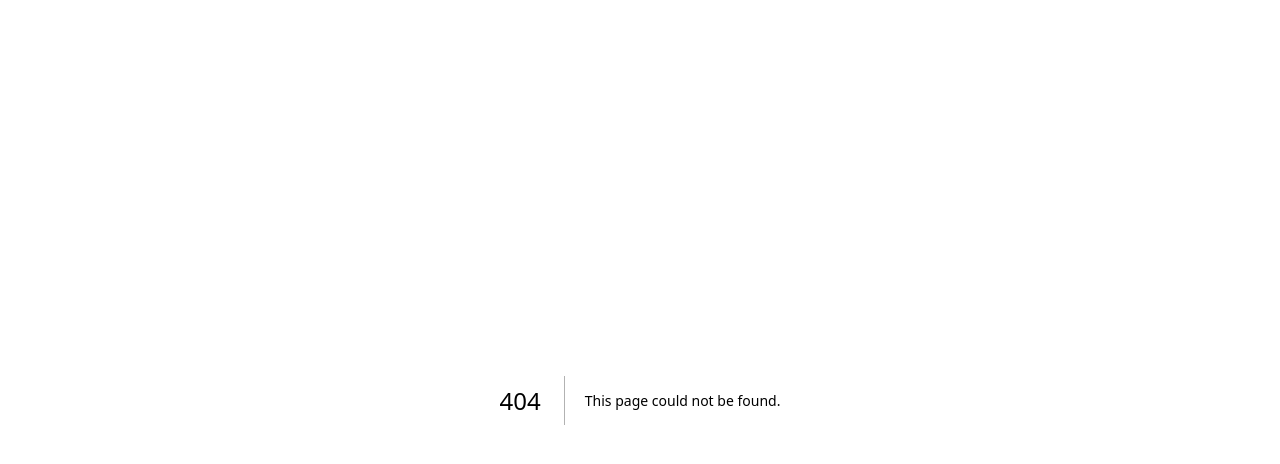
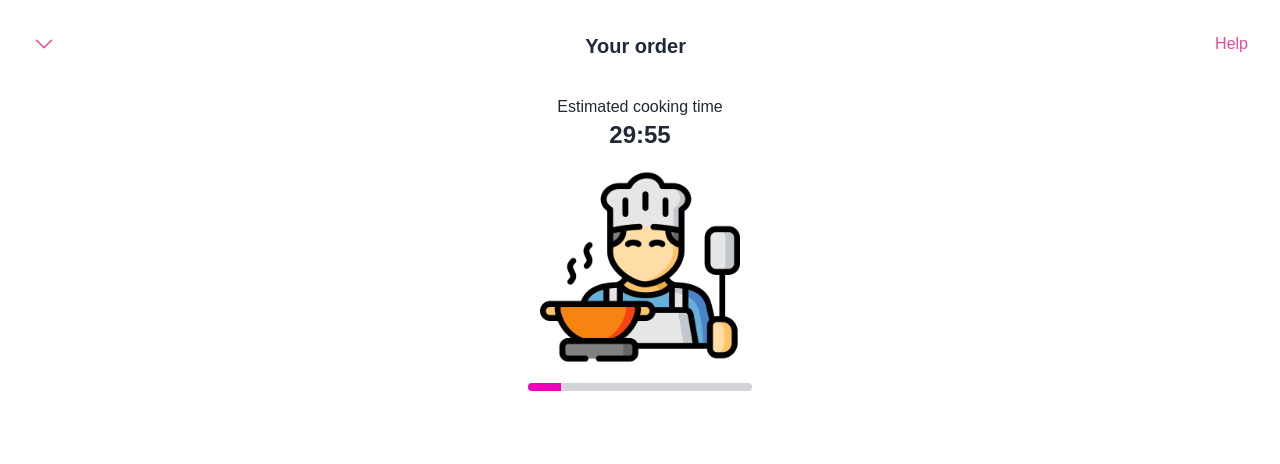
Before and after one commit to showrov29/FoodPandaClone, a Next.js app: page /Components/Trackorder in a window 1280 px wide. Before the commit this address had no page. Shown: the top 464 px of the page. Built offline with nearby package versions, Linux system fonts and the light colour scheme.

Commit message:
tracking

```diff
--- a/pages/Components/Cartview.js
+++ b/pages/Components/Cartview.js
@@ -78,7 +78,7 @@ export default function Cartview() {
     {selectedProducts.map((item, index) => (
       <li key={index} className="flex items-center">
         <div className="text-left flex-grow font-semibold pl-6 pt-4">{item.name}</div>
-        <div className="text-right pr-6 price-colour">Tk {item.price}</div>
+        <div className="text-right pr-6 price-colour pt-2">Tk {item.price}</div>
       </li>
     ))}
   </ul>
--- a/pages/Components/Checkout.js
+++ b/pages/Components/Checkout.js
@@ -108,7 +108,7 @@ export default function Checkout() {
           </div>
         </div>
         <button className='w-full px-6'>
-        <a className='btn w-full bg-pink-500 text-white' href=''>Place order</a>
+        <a className='btn w-full bg-pink-500 text-white' href='./Trackpage'>Place order</a>
         </button>
       </div>
     </>
--- /dev/null
+++ b/pages/Components/Countdown.js
@@ -0,0 +1,42 @@
+import React, { useState, useEffect } from 'react';
+
+export default function Countdown() {
+  const [minutes, setMinutes] = useState(30);
+  const [seconds, setSeconds] = useState(0);
+  const [showMessage, setShowMessage] = useState(false);
+
+  useEffect(() => {
+    const countdownInterval = setInterval(() => {
+      if (minutes === 5 && seconds === 0) {
+        setShowMessage(true);
+        clearInterval(countdownInterval);
+      } else if (minutes === 0 && seconds === 0) {
+      } else {
+        if (seconds === 0) {
+          setMinutes(minutes - 1);
+          setSeconds(59);
+        } else {
+          setSeconds(seconds - 1);
+        }
+      }
+    }, 1000);
+
+    return () => {
+      clearInterval(countdownInterval);
+    };
+  }, [minutes, seconds]);
+
+  return (
+    <div>
+      {showMessage ? (
+        <div>Just around the corner!</div>
+      ) : (
+        <div>
+          <span>
+            {String(minutes).padStart(2, '0')}:{String(seconds).padStart(2, '0')}
+          </span>
+        </div>
+      )}
+    </div>
+  );
+}
--- /dev/null
+++ b/pages/Components/Trackorder.js
@@ -0,0 +1,35 @@
+import React from 'react'
+import Countdown from './Countdown'
+
+export default function Trackorder() {
+  return (
+    <>
+    <div className='flex justify-between mt-8 px-8'>
+        <div>
+            <button className='text-pink-500 font-bold'>
+                <svg xmlns="http://www.w3.org/2000/svg" fill="none" viewBox="0 0 24 24" stroke-width="1.5" stroke="currentColor" class="w-6 h-6">
+                <path stroke-linecap="round" stroke-linejoin="round" d="M19.5 8.25l-7.5 7.5-7.5-7.5" />
+                </svg>
+            </button>
+        </div>
+        <div className='text-xl font-extrabold'>Your order</div>
+        <div>
+            <button className='text-pink-500'>Help</button>
+        </div>
+    </div>
+
+    <div className='mt-8' >
+      <div className='flex justify-center text-base'>Estimated cooking time</div>
+      <div className='flex justify-center font-extrabold text-2xl'>
+        <Countdown/>
+      </div>
+      <div className='flex justify-center mt-4'>
+        <img src='/img/cook.png' height={200} width={200} alt='Cooking icon'/>
+      </div>
+        <div className='flex justify-center mt-4 text-pink-500'>
+          <progress className="progress progress-secondary w-56"></progress>
+        </div>
+    </div>
+    </>
+  )
+}
--- /dev/null
+++ b/pages/Trackpage.js
@@ -0,0 +1,10 @@
+import React from 'react'
+import Trackorder from './Components/Trackorder'
+
+export default function Trackpage() {
+  return (
+    <div>
+        <Trackorder/>
+    </div>
+  )
+}
--- a/pages/cart.js
+++ b/pages/cart.js
@@ -10,7 +10,7 @@ const cart = () => {
   }
   return (
     <>
-    <div className='relative'>
+    <div className='fixed'>
       <div className='pl-8 relative top-4 z-4 flex flex-row-2'>
     <button onClick={handleClick} className='pt-3 text-pink-500'>
       <svg xmlns="http://www.w3.org/2000/svg" fill="none" viewBox="0 0 24 24" stroke-width="1.5" stroke="currentColor" class="w-6 h-6">
```
Also changed, not shown: public/img/cook.png (added).
